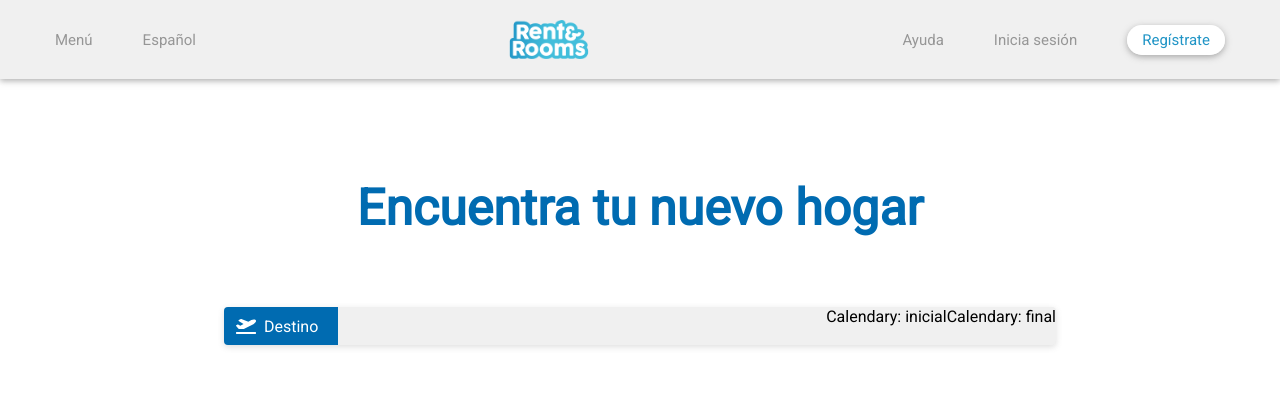
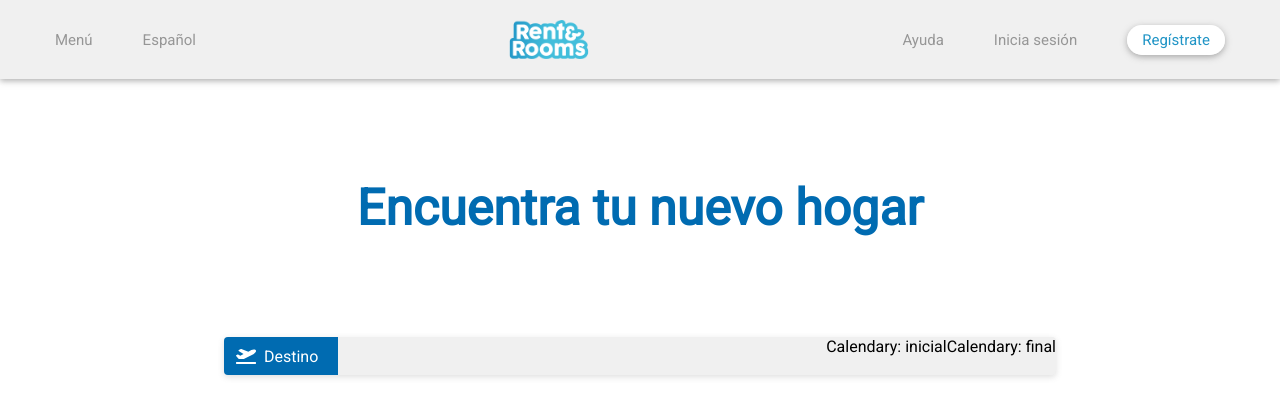
Before and after one commit to ephelsa/rent_rooms_empresariales, a React (Create React App) app: page / in a window 1280 px wide. Shown: the top 416 px of the page. Built offline with nearby package versions, Linux system fonts and the light colour scheme; the HTML template or start-up script is replaced by a standard one.

Commit message:
instalado el componente de enrutamiento

```diff
--- a/package.json
+++ b/package.json
@@ -12,6 +12,8 @@
     "prop-types": "^15.7.2",
     "react": "^16.13.1",
     "react-dom": "^16.13.1",
+    "react-router": "^5.1.2",
+    "react-router-dom": "^5.1.2",
     "react-scripts": "3.4.1"
   },
   "scripts": {
--- a/src/App.js
+++ b/src/App.js
@@ -1,13 +1,16 @@
 import React from 'react';
+import { BrowserRouter } from 'react-router-dom'
 
 import Layout from './containers/Layout/Layout';
-import CardResumeList from './containers/CardResumeList/CardResumeList';
+import Main from './containers/Main/Main'
 
 function App() {
   return (
-    <Layout>
-      <CardResumeList />
-    </Layout>
+    <BrowserRouter>
+      <Layout>
+        <Main />
+      </Layout>
+    </BrowserRouter>
   );
 }
 
--- a/src/containers/Layout/Layout.css
+++ b/src/containers/Layout/Layout.css
@@ -1,18 +1,3 @@
-.layout {
-  /* background-image: url('../../assets/bgMain.jpg');
-  background-position: center;
-  background-size: cover; */
-}
-
-.layout h1 {
-  margin-top: 100px;
-  margin-bottom: 70px;
-  text-align: center;
-  font-weight: bolder;
-  color: #006BB1;
-  font-size: 50px;
-}
-
 .layout-content {
   margin-left: 40px;
   margin-right: 40px;
--- a/src/containers/Layout/Layout.jsx
+++ b/src/containers/Layout/Layout.jsx
@@ -1,21 +1,17 @@
 import React, { Component } from 'react';
 
+import Aux from '../../hoc/Auxiliar'
 import Navbar from '../../components/Navbar/Navbar';
-import Searchbar from '../../components/Searchbar/Searchbar';
+
 import './Layout.css';
-
 
 class Layout extends Component {
   render() {
     return (
-      <div>
+      <Aux>
         <Navbar />
-        <div className="layout">
-          <h1>Encuentra tu nuevo hogar</h1>
-          <Searchbar />
-          {/* <div className="layout-content">{this.props.children}</div> */}
-        </div>
-      </div>
+        {this.props.children}
+      </Aux>
     );
   }
 }
--- /dev/null
+++ b/src/containers/Main/Main.css
@@ -0,0 +1,14 @@
+.main {
+    /* background-image: url('../../assets/bgMain.jpg'); */
+    background-position: center;
+    background-size: cover;
+}
+
+.main h1 {
+    padding: 100px;
+    margin: 0px;
+    text-align: center;
+    font-weight: bolder;
+    color: #006BB1;
+    font-size: 50px;
+  }
--- /dev/null
+++ b/src/containers/Main/Main.jsx
@@ -0,0 +1,14 @@
+import React from 'react';
+
+import Searchbar from '../../components/Searchbar/Searchbar';
+
+import './Main.css'
+
+const Main = () => (
+    <div className='main'>
+        <h1>Encuentra tu nuevo hogar</h1>
+        <Searchbar/>
+    </div>
+)
+
+export default Main;
--- /dev/null
+++ b/src/hoc/Auxiliar.jsx
@@ -0,0 +1,3 @@
+const Auxiliar = (props) => props.children
+
+export default Auxiliar
--- a/src/index.css
+++ b/src/index.css
@@ -1,10 +1,6 @@
 body {
   margin: 0px;
   font-family: 'Roboto', sans-serif;
-  /* font-family: 'Cairo', sans-serif; */
-  /* background-image: url('./assets/bgMain.jpg'); */
-  /* background-position: center; */
-  /* background-size: cover; */
 }
 
 code {
```
Also changed, not shown: 2 other files (tests, documents, lock files or other folders).
